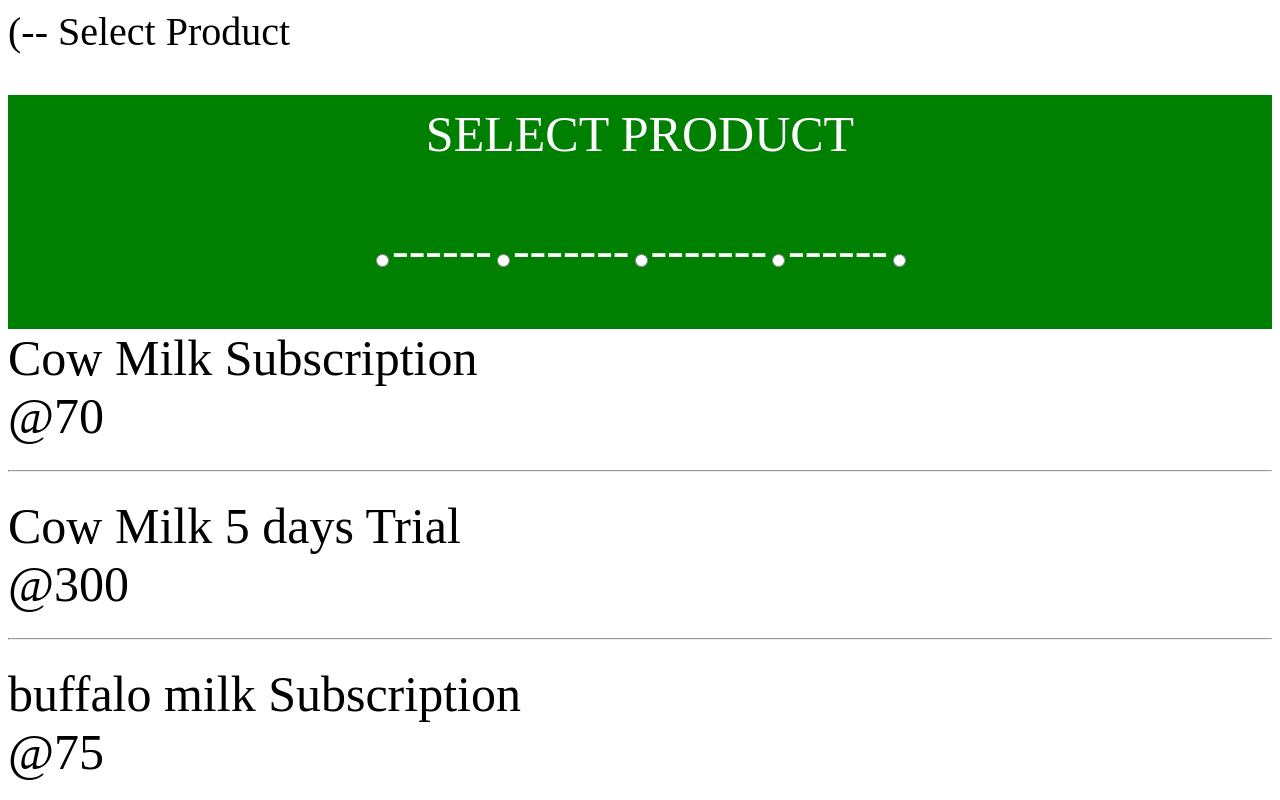
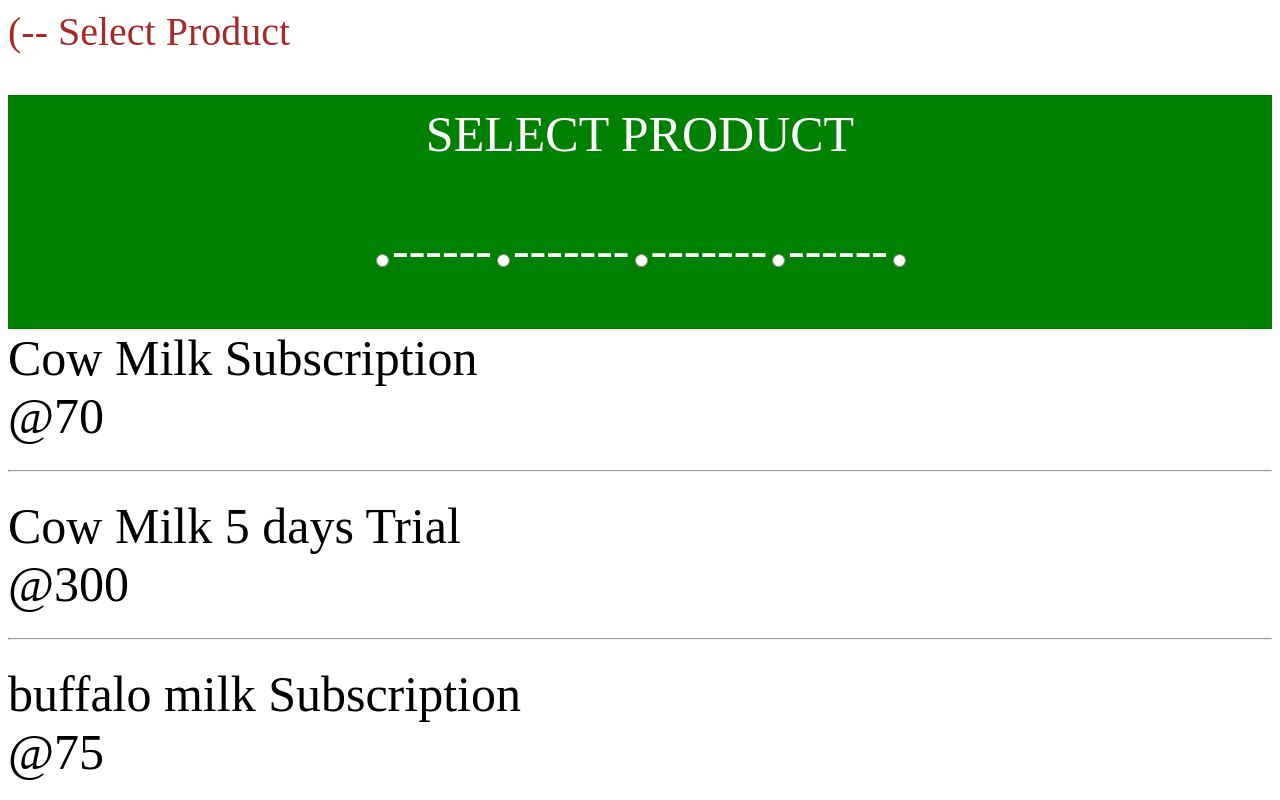
Before and after one commit to mansitomar183/front-end_git, a website: page index.html in a window 1280 px wide. Shown: the top 800 px of the page. Drawn offline with Linux system fonts and the light colour scheme.

Commit message:
this is second commit of front-end_git

```diff
--- a/index.html
+++ b/index.html
@@ -6,7 +6,7 @@ Select Product
 </head>
 <body>
   <div>
-<p style="font-size: 40px">(--
+<p style="font-size: 40px ; color: brown;">(--
     Select Product
 <p>
     </div>
```
Also changed, not shown: package.json (added, +24 -0 lines), 2 other files.
